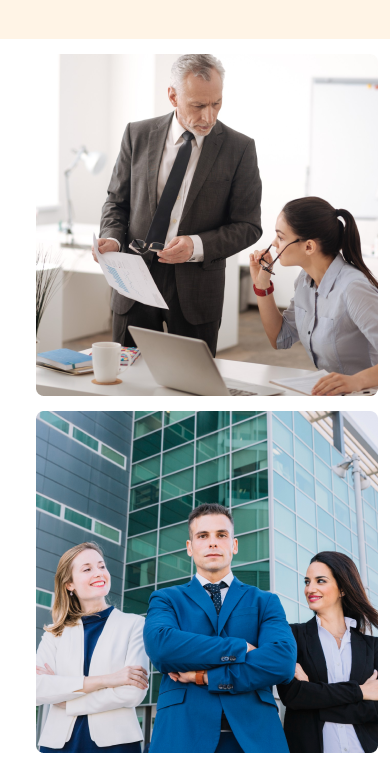
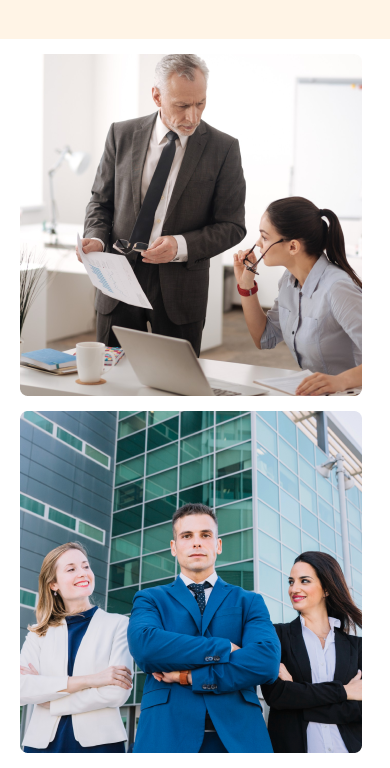
Before and after one commit to Tandith0005/g3-architects, a plain HTML site: page index.html in a window 390 px wide. Shown: the part 832-1600 px from the top of the page. Drawn offline with nearby package versions, Linux system fonts and the light colour scheme.

Commit message:
maybe done

```diff
--- a/index.html
+++ b/index.html
@@ -4,7 +4,7 @@
     <meta charset="UTF-8">
     <meta http-equiv="X-UA-Compatible" content="IE=edge">
     <meta name="viewport" content="width=device-width, initial-scale=1.0">
-    <title>Document</title>
+    <title>g3-architect</title>
     <link rel="stylesheet" href="styles/style.css">
 </head>
 <body>
--- a/styles/style.css
+++ b/styles/style.css
@@ -315,7 +315,7 @@ footer{
     }
     .qf-img{
         grid-template-columns: repeat(1,1fr);
-        margin-left: 16px;
+
     }
     .qf-info{
         margin-left: auto;
```
